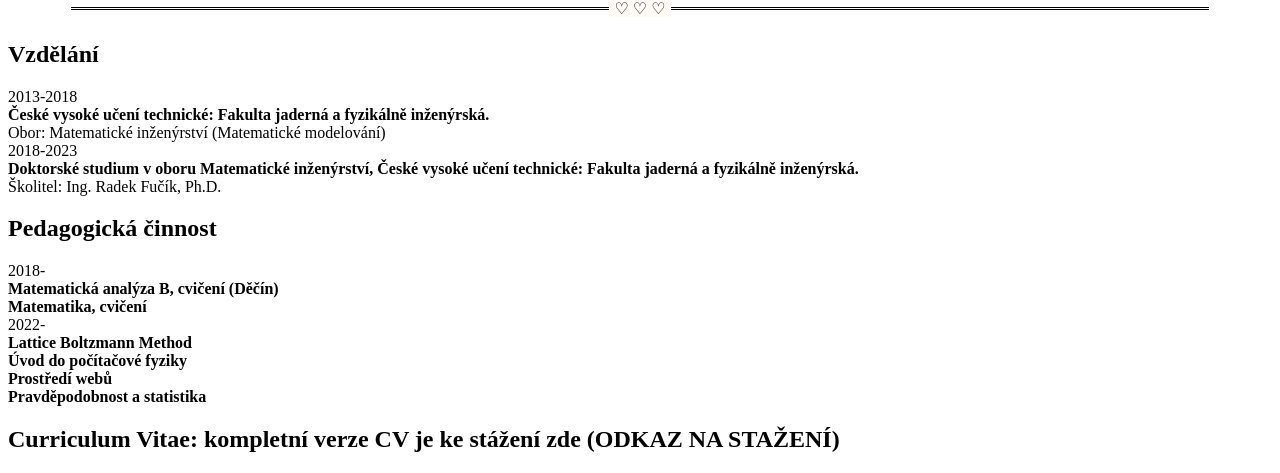
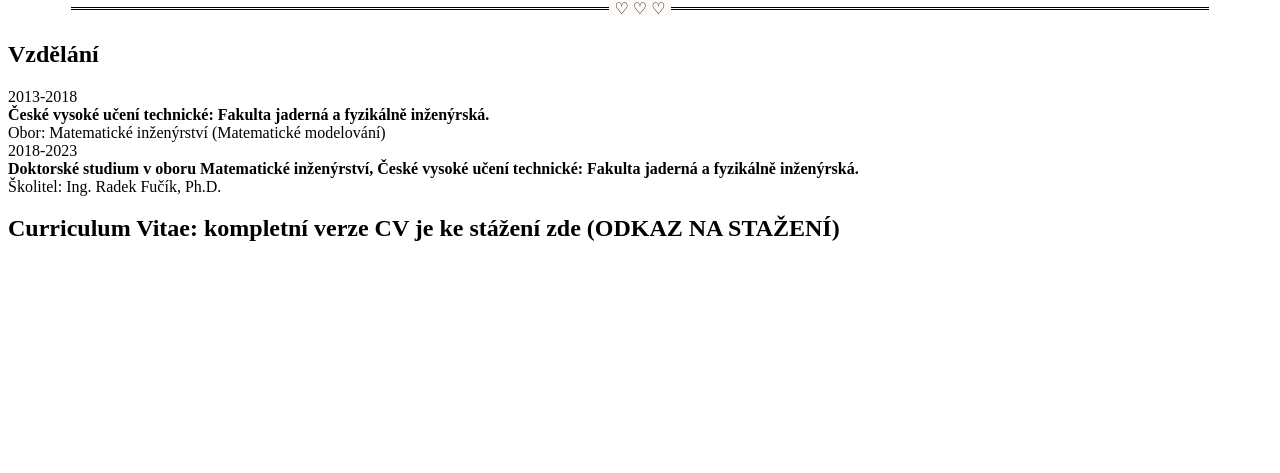
Before and after one commit to gulierus/weweweb, a plain HTML site: page O_mne.html in a window 1280 px wide. Shown: the part 612-1085 px from the top of the page. After the commit the page ends 874 px from the top, so only its background shows below. Drawn offline with Linux system fonts and the light colour scheme.

Commit message:
Update O_mne.html

```diff
--- a/O_mne.html
+++ b/O_mne.html
@@ -44,25 +44,6 @@
                                     </div>
                             </div>
 
-                        <h2>Pedagogická činnost</h2>
-                                    <div class="ped">
-                                    <div class="years">2018-</div>
-                                    <div class="details">
-                                    <strong>Matematická analýza B, cvičení (Děčín)</strong><br>
-                                    <strong>Matematika, cvičení</strong><br>
-                                    </div>
-                            </div>
-
-                                    <div class="ped">
-                                    <div class="years">2022-</div>
-                                    <div class="details">
-                                    <strong>Lattice Boltzmann Method</strong><br>
-                                    <strong>Úvod do počítačové fyziky</strong><br>
-                                    <strong>Prostředí webů</strong><br>
-                                    <strong>Pravděpodobnost a statistika</strong><br>
-                                    </div>
-                            </div>
-
 
                         <h2>Curriculum Vitae: kompletní verze CV je ke stážení zde (ODKAZ NA STAŽENÍ) </h2>
             </section>
```
